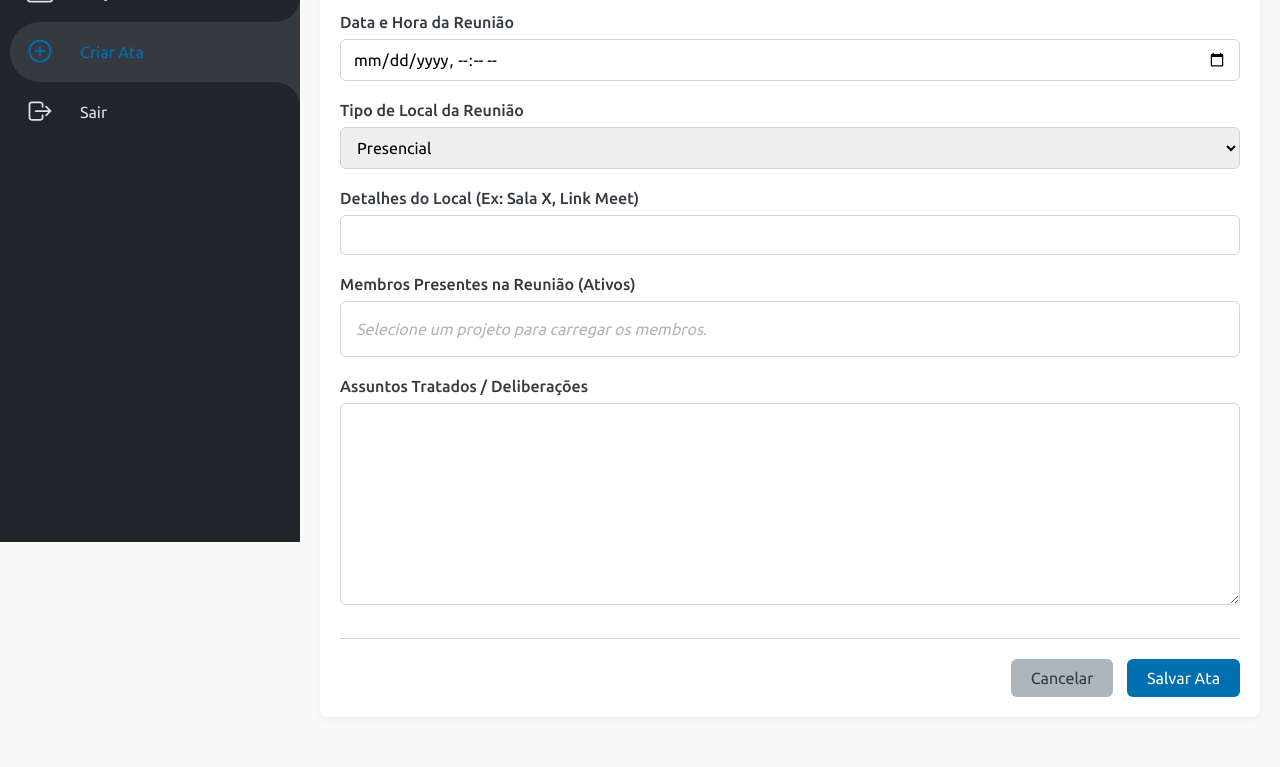
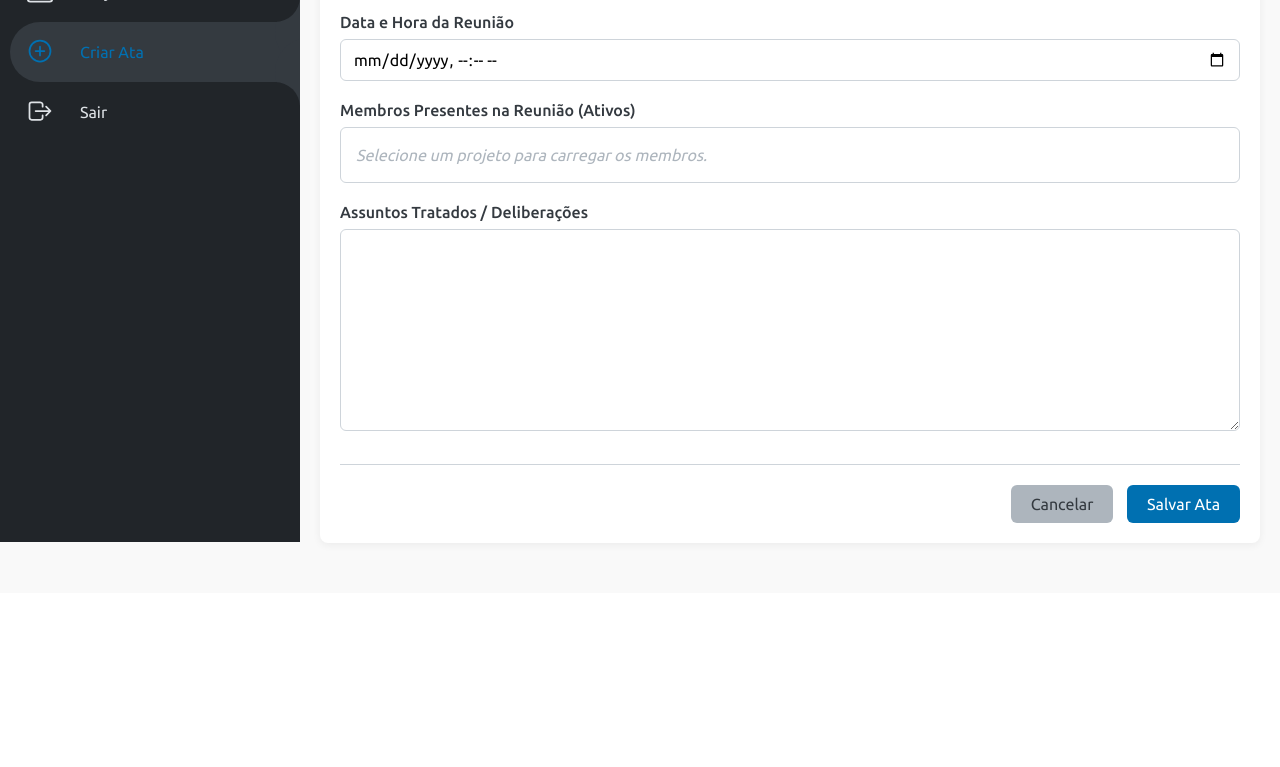
Before and after one commit to PETC3/Ata, a Flask app: page /atas/create in a window 1280 px wide. Shown: the part 258-1025 px from the top of the page. After the commit the page ends 803 px from the top, so only its background shows below. Run offline with Flask 3, Linux system fonts and the light colour scheme; the visitor is signed in with stand-in values (Sample User, id 1); data that the repository does not hold is empty; some libraries are stand-ins or nearby versions.

Commit message:
sem local e sem nada
eu fiz várias mickey baguncinhas na sala do pet

```diff
--- a/app/forms.py
+++ b/app/forms.py
@@ -101,15 +101,6 @@ class AtaForm(FlaskForm):
         format='%Y-%m-%dT%H:%M',
         validators=[DataRequired("Data e hora são obrigatórias.")]
     )
-    location_type = SelectField(
-        'Tipo de Local da Reunião',
-        choices=[(choice.name, choice.value) for choice in LocationTypeEnum],
-        validators=[DataRequired("Selecione o tipo de local.")]
-    )
-    location_details = StringField('Detalhes do Local (Ex: Sala X, Link Meet)', validators=[
-        DataRequired("Detalhes do local são obrigatórios."),
-        Length(max=255)
-    ])
     # Usa get_active_members para as opções
     # O usuário só pode marcar membros ativos como presentes em uma nova ata
     present_members = QuerySelectMultipleField(
--- a/app/models.py
+++ b/app/models.py
@@ -137,8 +137,6 @@ class Ata(db.Model):
 
     id = db.Column(db.Integer, primary_key=True)
     meeting_datetime = db.Column(db.DateTime, nullable=False, index=True)
-    location_type = db.Column(SQLAlchemyEnum(LocationTypeEnum, name="location_type_enum"), nullable=False)
-    location_details = db.Column(db.String(255))
     notes = db.Column(db.Text, nullable=True)
     created_at = db.Column(db.DateTime, default=datetime.utcnow)
 
--- a/app/templates/atas/create_form.html
+++ b/app/templates/atas/create_form.html
@@ -37,25 +37,7 @@
                     {% endif %}
                 </div>
 
-                <div class="form-group">
-                    {{ form.location_type.label(class="form-label") }}
-                    {{ form.location_type(class="form-control") }}
-                    {% if form.location_type.errors %}
-                        <div class="form-error">
-                            {% for e in form.location_type.errors %}<span>{{e}}</span>{% endfor %}
-                        </div>
-                    {% endif %}
-                </div>
 
-                <div class="form-group">
-                    {{ form.location_details.label(class="form-label") }}
-                    {{ form.location_details(class="form-control", size=80) }}
-                    {% if form.location_details.errors %}
-                        <div class="form-error">
-                            {% for e in form.location_details.errors %}<span>{{e}}</span>{% endfor %}
-                        </div>
-                    {% endif %}
-                </div>
 
                 {# Campo Membros Presentes #}
                 <div id="present-members-container" class="form-group">
--- a/app/templates/home.html
+++ b/app/templates/home.html
@@ -23,7 +23,6 @@
                         <div class="ata-info">
                             <strong>{{ ata.project.name }}</strong> -
                             <span class="meeting-time">{{ ata.meeting_datetime.strftime('%d/%m/%Y %H:%M') }}</span><br>
-                            <span class="location-details">{{ ata.location_type.value }}: {{ ata.location_details }}</span>
                         </div>
 
                         <div class="ata-actions">
```
